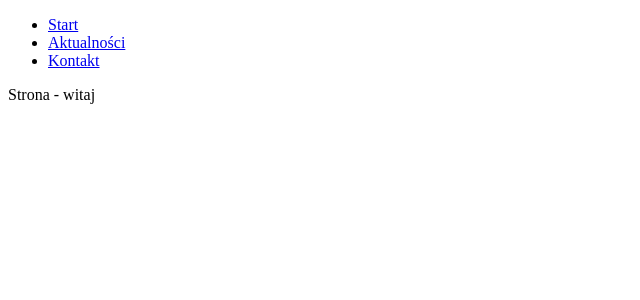
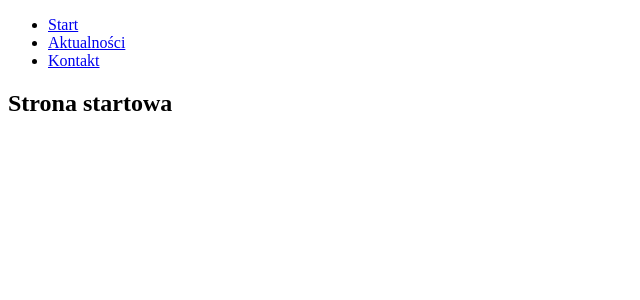
Before and after one commit to janeX96/React-udemy, a React (Create React App) app in the folder CRA/example/: page / in a window 1280 px wide. Shown: the top 300 px of the page, without its empty margins (0-640 px from the left). Built offline with nearby package versions, Linux system fonts and the light colour scheme.

Commit message:
103- Route (menu z różnymi adresami)

```diff
--- a/CRA/example/src/components/App.js
+++ b/CRA/example/src/components/App.js
@@ -1,7 +1,11 @@
 import React, { Component } from 'react';
 import './App.css';
 //npm install react-router-dom
-import {BrowserRouter, Link} from 'react-router-dom'
+import {BrowserRouter as Router, Link, Route} from 'react-router-dom'
+
+const Home = () => <h1>Strona startowa</h1>
+const News = () => <h1>Aktualności</h1>
+const Contact = () => <h1>Kontakt</h1>
 
 class App extends Component {
 
@@ -10,7 +14,7 @@ class App extends Component {
 
   render() {
     return (
-    <BrowserRouter>
+    <Router>
       <div>
         <header>
           <nav>
@@ -22,10 +26,12 @@ class App extends Component {
           </nav>
         </header>
         <section>
-          Strona - witaj
+          <Route path="/" exact component={Home}/>
+          <Route path="/news" component={News}/>
+          <Route path="/contact" component={Contact}/>
         </section>
       </div>
-    </BrowserRouter>
+    </Router>
     );
   }
 }
```
